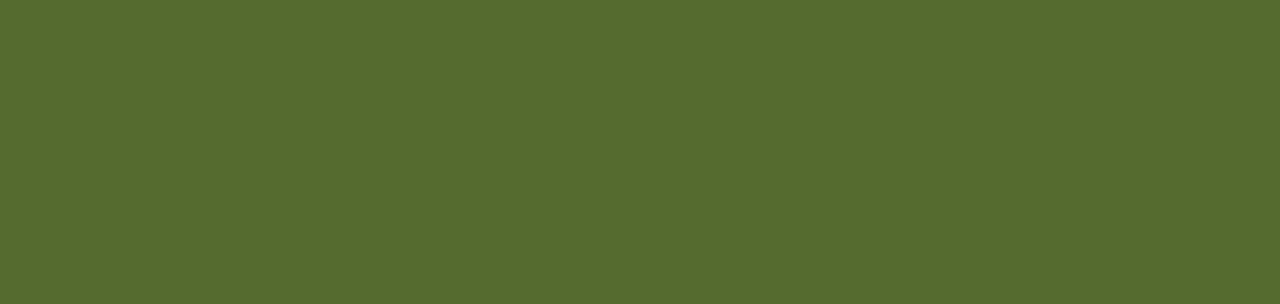
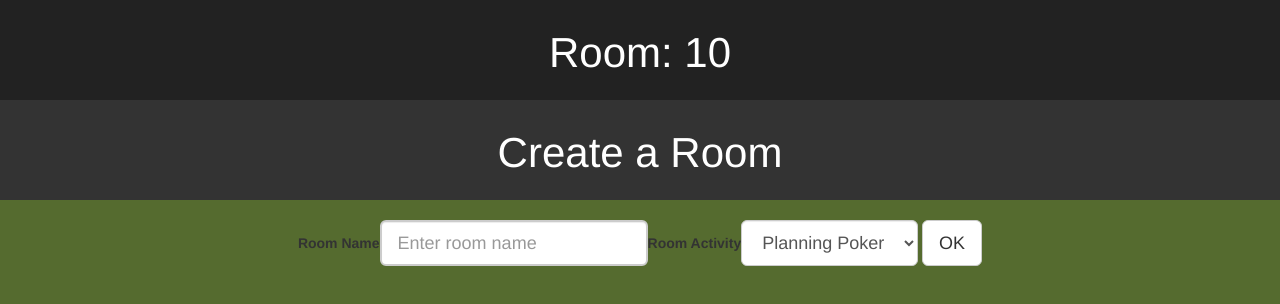
Before and after one commit to stevestring/agile-room, a React (Create React App) app: page /create-room in a window 1280 px wide. Shown: the top 304 px of the page. Built offline with nearby package versions, Linux system fonts and the light colour scheme.

Commit message:
Added Room Creator

```diff
--- a/src/App.js
+++ b/src/App.js
@@ -31,7 +31,7 @@ class App extends Component {
         </Thumbnail>
         </Col>
     <Col sm={3} md={3} mdPull={3}>
-    <Thumbnail href="/dealer"  src="/Facilitator.jpg"  responsive="true" >
+    <Thumbnail href="/create-room"  src="/Facilitator.jpg"  responsive="true" >
                     <h3>
                     Facilitator
         </h3>
--- /dev/null
+++ b/src/CreateRoom.js
@@ -0,0 +1,101 @@
+import React, { Component } from 'react';
+
+import Cards from './PlayerHand.js';
+import PlayedCards from "./PlayedCards";
+import axios from "axios/index";
+import RoomChooser from "./RoomChooser";
+import RoomHeader from "./RoomHeader";
+import './bootstrap.min.css';
+import './App.css';
+import { FormGroup } from 'react-bootstrap';
+import { Form } from 'react-bootstrap';
+import { Button } from 'react-bootstrap';
+import { FormControl } from 'react-bootstrap';
+import { ControlLabel } from 'react-bootstrap';
+import { HelpBlock } from 'react-bootstrap';
+import { Grid } from 'react-bootstrap';
+import { Row } from 'react-bootstrap';
+import { Col } from 'react-bootstrap';
+var settings = require( './settings');
+
+
+class CreateRoom extends Component {
+
+  constructor(props) {
+    super(props);
+    this.state = {room: Math.floor(Math.random()*100), activity:"pp", roomname:null};
+    this.handleRoomNameChange = this.handleRoomNameChange.bind(this);
+    this.handleActivityChange = this.handleActivityChange.bind(this);
+    this.handleSubmit = this.handleSubmit.bind(this);
+  }
+
+
+  handleRoomNameChange(event) {
+    this.setState({roomname: event.target.value});
+  }
+
+  handleActivityChange(event) {
+    this.setState({activity: event.target.value});
+  }
+
+
+handleSubmit(event) {
+    this.setState({roomname: this.state.roomname});
+    this.setState({activity: this.state.activity});
+
+
+    //Call API
+    axios.put((settings.serverurl+'/room/'+this.state.room ), ({name: this.state.roomname, activity:this.state.activity, activitystate:0}))
+    .then(function (response) {
+        console.log(response);
+    })
+    .catch(function (error) {
+        console.log(error);
+        alert (error);
+    });
+
+    //Navgate to Dealer (Supply room)
+    this.props.history.push("/dealer/"+this.state.room);
+
+}
+
+
+  render() {
+
+    const inRoom = this.state.room != null;
+
+    return (
+      <div className="App">
+      <RoomHeader room={this.state.room}/>
+        <header className="App-header">
+          <h1 className="App-title">Create a Room</h1>
+        </header>
+        <br/>
+        <Grid>
+
+                <Form inline onSubmit={this.handleSubmit}>
+                    <FormGroup controlId="room" bsSize="lg">
+                    <ControlLabel>Room Name</ControlLabel>
+                        <FormControl type="text" name="roomName" placeholder="Enter room name" onChange={this.handleRoomNameChange}/>
+                        <ControlLabel>Room Activity</ControlLabel>
+                      <FormControl componentClass="select" placeholder="Planning Poker" onChange={this.handleActivityChange}>
+                        <option value="pp">Planning Poker</option>
+                        <option value="ff">Fist Of Five</option>
+                      </FormControl>
+                    </FormGroup>{' '}
+                    <Button bsSize="lg" type="submit">OK</Button>
+                </Form>
+        </Grid>
+      </div>
+    );
+  }
+
+  handleRoomChange(event)
+  {
+      this.setState({room: event});
+  }
+
+
+}
+
+export default CreateRoom;
--- a/src/Dealer.js
+++ b/src/Dealer.js
@@ -11,33 +11,23 @@ class Dealer extends Component {
 
   constructor(props) {
     super(props);
-    this.state = {room: Math.floor(Math.random()*100)};
-    this.handleRoomChange = this.handleRoomChange.bind(this);
   }
 
   render() {
 
-    const inRoom = this.state.room != null;
 
     return (
       <div className="App">
-      <RoomHeader room={this.state.room}/>
+      <RoomHeader room={this.props.room}/>
         <header className="App-header">
           <h1 className="App-title">Planning Poker - Dealer</h1>
         </header>
         <br/>
-        {/* <RoomChooser onChange={this.handleRoomChange}/> */}
 
-        {inRoom?(
-        <PlayedCards room={this.state.room}/>):(<label/>)}
+        <PlayedCards room={this.props.room}/>
 
       </div>
     );
-  }
-
-  handleRoomChange(event)
-  {
-      this.setState({room: event});
   }
 
 
--- a/src/index.js
+++ b/src/index.js
@@ -7,7 +7,7 @@ import TeamMemberView from './TeamMemberView';
 import registerServiceWorker from './registerServiceWorker';
 import { BrowserRouter as Router, Route } from 'react-router-dom';
 import Lobby from './Lobby';
-
+import CreateRoom from './CreateRoom';
 
 
 ReactDOM.render((
@@ -15,9 +15,11 @@ ReactDOM.render((
         <div>
             <Route exact path="/" component={App}/>
             <Route path="/index.html" component={App}/>
-            <Route path="/dealer" component={Dealer}/>
+            {/* <Route path="/dealer" component={Dealer}/>             */}
             <Route path="/lobby" component={Lobby}/>
+            <Route path="/create-room" component={CreateRoom}/>
             <Route path="/room/:id" render={(props) => <TeamMemberView room={props.match.params.id}/>} />
+            <Route path="/dealer/:id" render={(props) => <Dealer room={props.match.params.id}/>} />
         </div>
     </Router>
 ), document.getElementById('root'))
```
